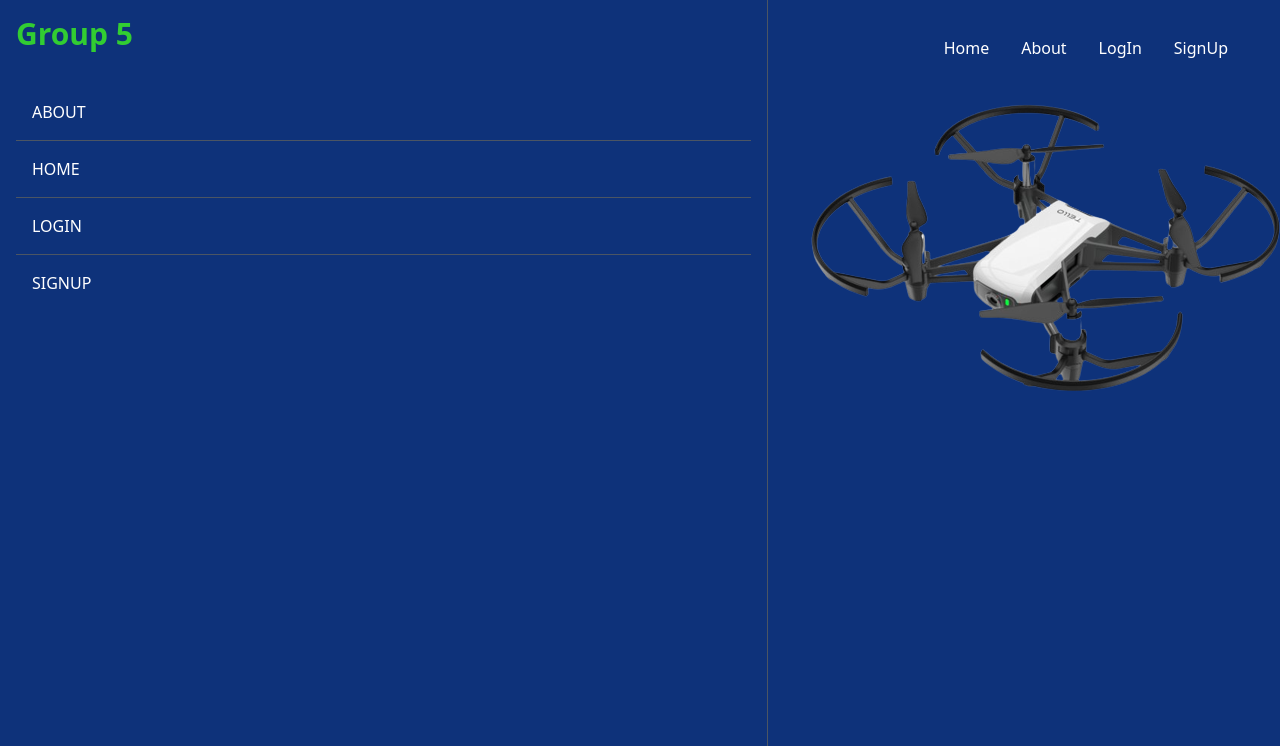
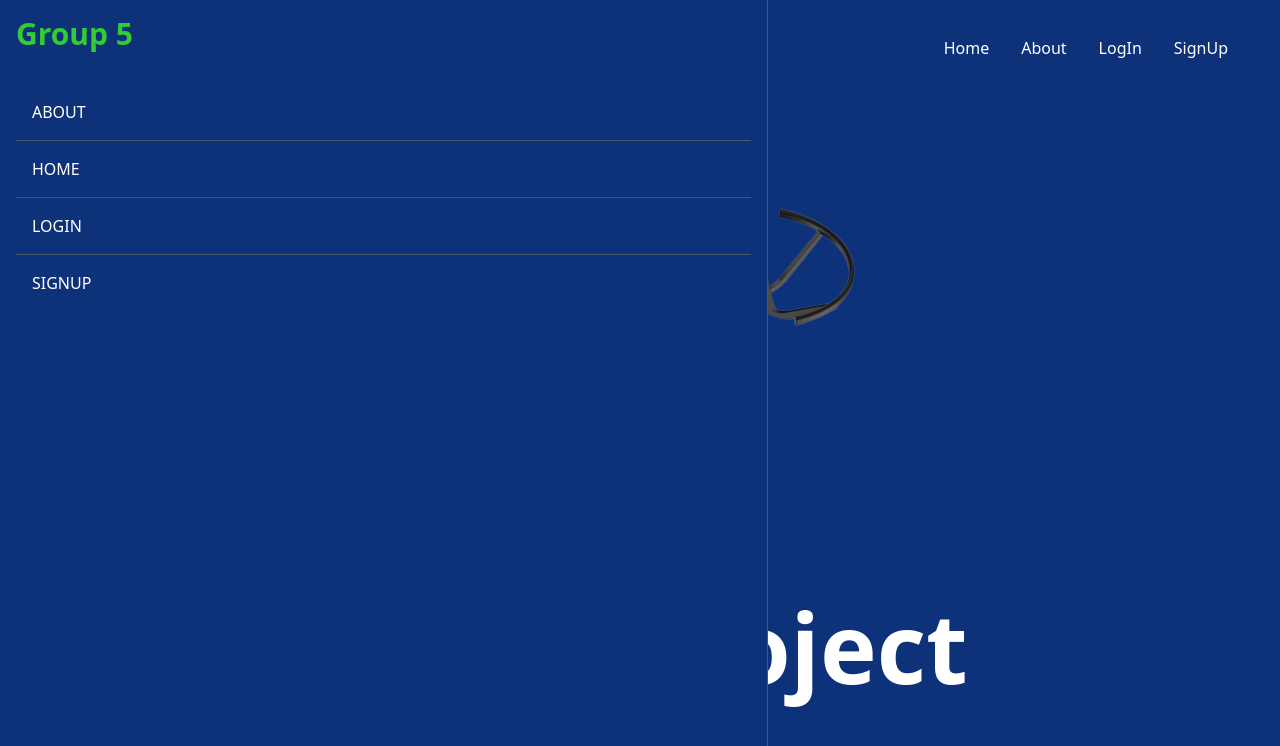
Before and after one commit to JohanLindeque/drone-project-group5, a React (Create React App) app: page / in a window 1280 px wide. Shown: the top 746 px of the page. Built offline with nearby package versions, Linux system fonts and the light colour scheme.

Commit message:
Hero update

```diff
--- a/src/components/Hero.jsx
+++ b/src/components/Hero.jsx
@@ -5,17 +5,19 @@ const Hero = () => {
   return (
     <div className='text-white '>
 
+        {/* float-left */}
+        <div className='  max-w-[800px] mt-[-96px] w-full h-screen mx-auto text-center flex flex-col justify-center'>
+            <img className=' max-w-[750px] max-h-[600px] object-none ' src={drone} alt='tello drone' />
 
-        <div className=' float-left max-w-[800px] mt-[-96px] w-full h-screen mx-auto text-center flex flex-col justify-center'>
             <p className=' text-[#EB1402] font-bold p-2'>  Securing.......</p>
             <h1 className='md:text-8xl sm:text-6xl text-4xl font-bold md:py-6' >Drone Project</h1>
             <p className='text-xl font-semibold'>A project by <span className='text-[#32CD32]'>Group 5</span></p>
 
 
         </div>
-        <div className=' mx-auto flex flex-col justify-center'>
+        {/* <div className=' mx-auto flex flex-col justify-center'>
             <img className=' m-w-[100px] m-h-[100px] object-none ' src={drone} alt='tello drone' />
-        </div>
+        </div> */}
     </div>
   )
 }
```
